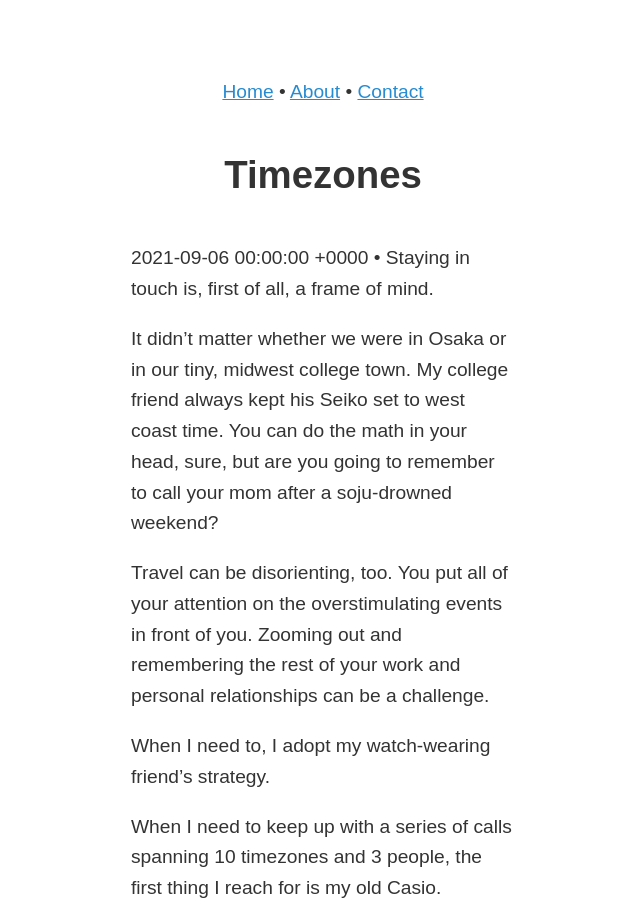
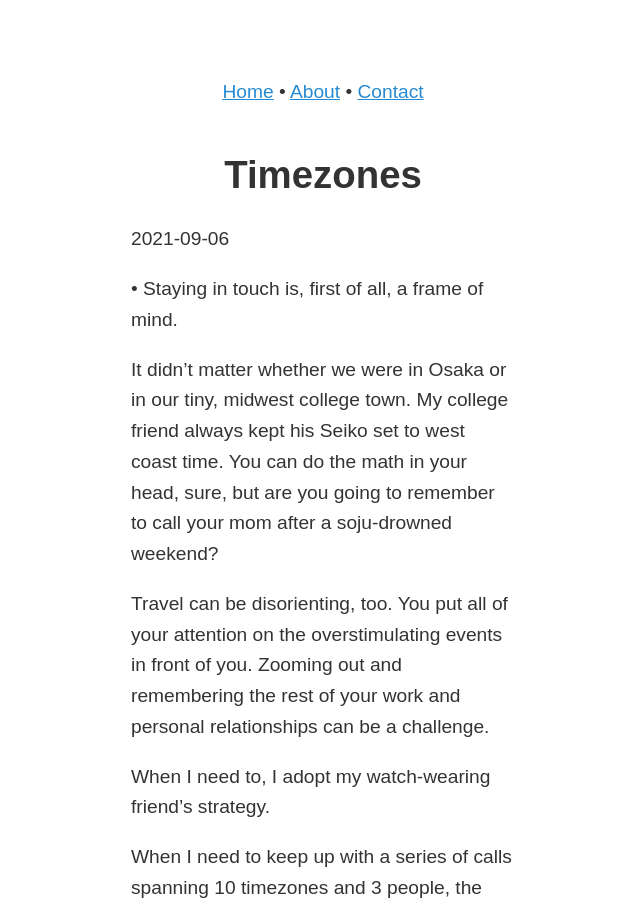
Before and after one commit to zachmccabe/zachmccabe.github.io, a Jekyll site: the page built from _travel/timezones.md, in a window 1280 px wide and 900 px high. Shown: the whole window, without its empty margins (317-957 px from the left). Built offline with Jekyll 4.4.1, drawn with Linux system fonts in a browser that asks for light colours.

Commit message:
Update timezones.md

```diff
--- a/_travel/timezones.md
+++ b/_travel/timezones.md
@@ -2,13 +2,12 @@
 layout: kaoliang_nite_3
 title: Timezones
 date: 2021-09-06
-update: 2022-01-09
 description: "Staying in touch is, first of all, a frame of mind."
 
 ---
 
 
-{{ page.date }} • {{ page.description }}
+{% include print_update.html %} • {{ page.description }}
 
 It didn't matter whether we were in Osaka or in our tiny, midwest college town. My college friend always kept his Seiko set to west coast time. You can do the math in your head, sure, but are you going to remember to call your mom after a soju-drowned weekend?
 
```
